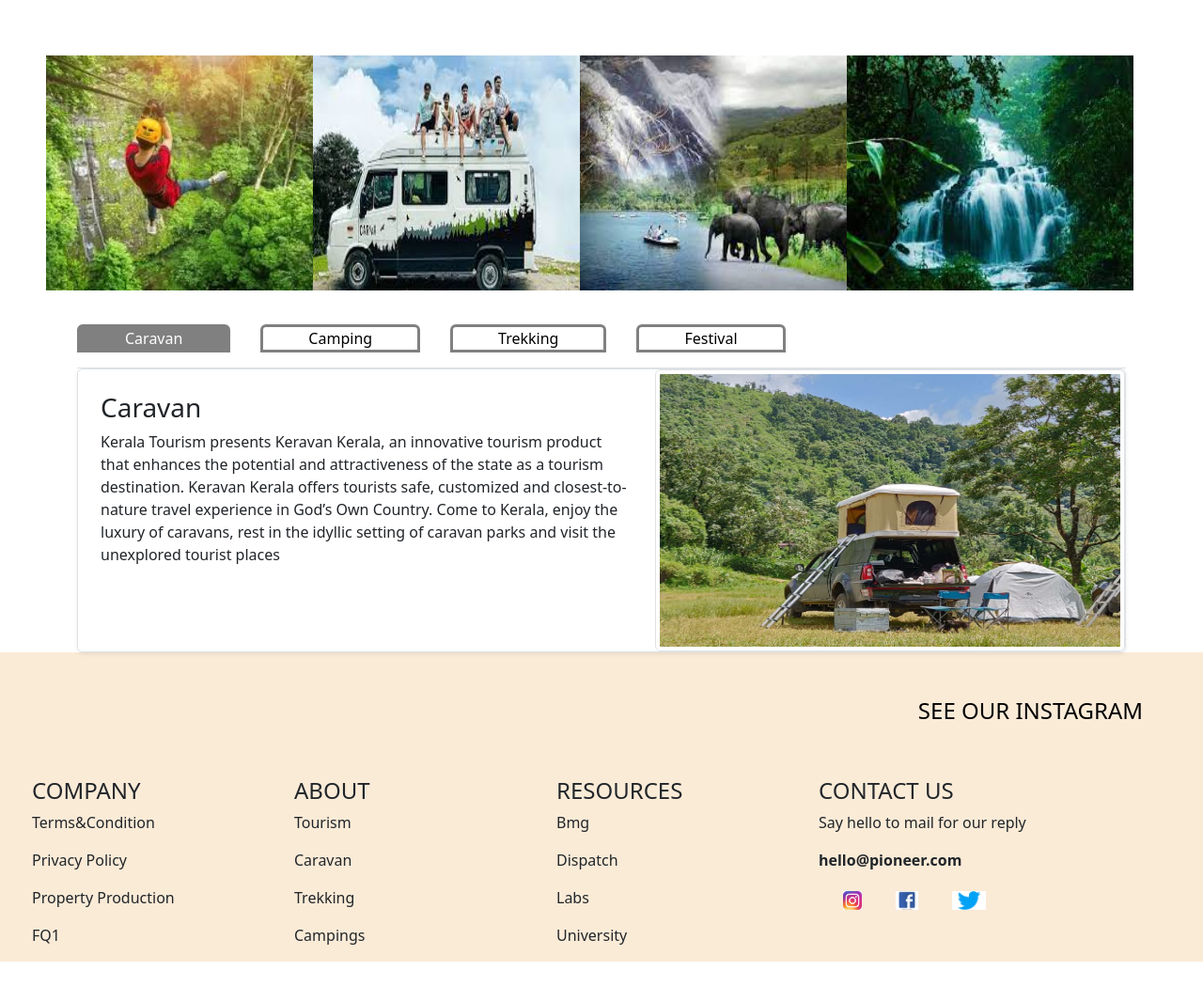
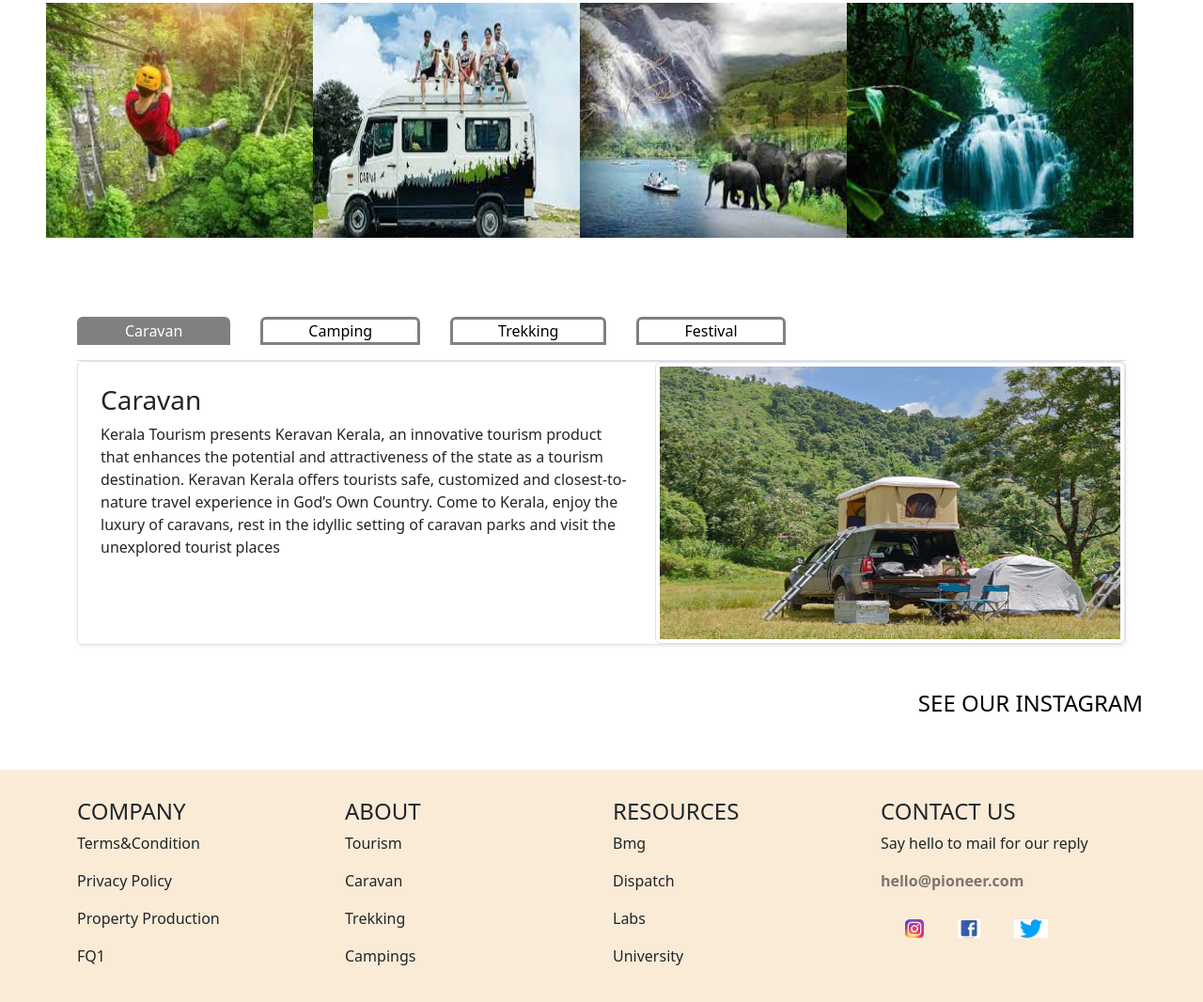
Before and after one commit to afsalbnukhalidh/project_two, a plain HTML site: page index.html in a window 1280 px wide. Shown: the part 582-1648 px from the top of the page at 94% size. Before the commit the page ends 1605 px from the top, so only its background shows below. Drawn offline with Linux system fonts and the light colour scheme.

Commit message:
completed front page

```diff
--- a/index.html
+++ b/index.html
@@ -11,7 +11,7 @@
     <link href="assets/dist/css/bootstrap.min.css" rel="stylesheet">
     <link href="project-two.css" rel="stylesheet">
 <body>
-  <nav class="navbar navbar-expand-md navbar-dark bg-dark" aria-label="Fourth navbar example">
+  <nav class="navbar navbar-expand-md navbar-dark bg-dark fixed-top" aria-label="Fourth navbar example">
     <div class="container">
       <a class="navbar-brand" href="#">Crowne tourism</a>
       <button class="navbar-toggler" type="button" data-bs-toggle="collapse" data-bs-target="#ct-navbar" aria-controls="ct-navbar" aria-expanded="false" aria-label="Toggle navigation">
@@ -24,10 +24,10 @@
             <a class="nav-link active" aria-current="page" href="#">Home</a>
           </li>
           <li class="nav-item">
-            <a class="nav-link" href="#">Images</a>
+            <a class="nav-link" href="#pictures">Images</a>
           </li>
           <li class="nav-item">
-            <a class="nav-link">programs</a>
+            <a class="nav-link" href="#image">programs</a>
           </li>
         </ul>
       </div>
@@ -48,13 +48,13 @@
       <h2>About us</h2>
       <p><b>Crowne tourism</b> is a company based in <mark> KERALA</mark>. From past four years growing in travel industry we provide all types of travel services like Holiday Packages, pilgrims Packages, festival packages. The company provides suitable caravan for transport and accommodation also. We also have well experienced services for adventure activities like trekking, camping, river rafting etc. We believe in <i>Atithi Devo Bhava</i> and we are 24×7 at your service. Crowne tourism promises you to provide best of its services.</p>
       <div class="container-row image-padding">
-        <div class="col-lg-3 col-md-6 col-sm-12 image-specification"><img src="assets/dist/img/adventure.jfif"></div>
-        <div class="col-lg-3 col-md-6 col-sm-12 image-specification"><img src="assets/dist/img/cara.jfif"></div>
-        <div class="col-lg-3 col-md-6 col-sm-12 image-specification"><img src="assets/dist/img/w.jfif"></div>
-        <div class="col-lg-3 col-md-6 col-sm-12 image-specification"><img src="assets/dist/img/water-falls.jfif"></div>
+        <div class="col-lg-3 col-md-6 col-sm-12 col-12 image-specification" id="pictures"><img src="assets/dist/img/adventure.jfif"></div>
+        <div class="col-lg-3 col-md-6 col-sm-12 col-12 image-specification"><img src="assets/dist/img/cara.jfif"></div>
+        <div class="col-lg-3 col-md-6 col-sm-12 col-12 image-specification"><img src="assets/dist/img/w.jfif"></div>
+        <div class="col-lg-3 col-md-6 col-sm-12 col-12 image-specification"><img src="assets/dist/img/water-falls.jfif"></div>
       </div>
     </section>
-  <section class="lining">
+  <section class="lining mt-5"  id="image">
      <div class="container">
         <ul class="nav nav-tabs">
             <li class="nav-item"><a class="nav-link active" data-bs-toggle="tab" href="#caravan">Caravan</a></li>
@@ -114,12 +114,12 @@
             </div>
           </div>
       </div>
+    </section>
+    <section class="side-change">
+      <a href="https://www.instagram.com/afsalkkhalidh" target="_blank"><h4>SEE OUR INSTAGRAM</h4></a>
+    </section>
 
-    <div>
-      <a href="https://www.instagram.com/afsalkkhalidh" target="_blank" class="side-change"><h4>SEE OUR INSTAGRAM</h4></a>
-    </div>
 
-  </section>
   <footer class="foot-color">
     <div class="row container tb-content">
         <div class="col-lg-3 col-sm-6 col-12" >
@@ -146,10 +146,13 @@
         <div class="col-lg-3 col-sm-6 col-12">
           <h4>CONTACT US</h4>
           <p>Say hello to mail for our reply</p>
-          <p><b>hello@pioneer.com</b></p>
-           <p><button class="logo-content"><img src="assets/dist/img/insta.jpg"></button>
-            <button class="logo-content"><img src="assets/dist/img/face.jpg"></button>
-            <button class="logo-content"><img src="assets/dist/img/twitter.png"></button></p>
+          <a href="mailto:bnukhalidh@gmail.com" class="text-decoration-none text-black-50"><b>hello@pioneer.com</b></a>
+          <br>
+          <div class="mt-4">
+           <button class="logo-content"><a href="http://www.instagram.com/afsalkkhalidh" target="_blank"><img src="assets/dist/img/insta.jpg"></a></button>
+            <button class="logo-content"><a href="http://www.facebook.com/afsal.koottungal.5" target="_blank"><img src="assets/dist/img/face.jpg"></a></button>
+            <button class="logo-content"><a href="http://www.instagram.com/afsalkkhalidh" target="_blank"><img src="assets/dist/img/twitter.png"></a></button></p>
+          </div>
         </div>
     </div>
   </footer>
--- a/project-two.css
+++ b/project-two.css
@@ -74,20 +74,20 @@ body{
     padding: 0 3rem;
 }
 .side-change {
-    float: right;
-    margin: 3rem 4rem 3rem 0;
+    text-align: right;
+    padding: 3rem 4rem;
+}
+.side-change a {
     color: black;
     text-decoration: none;
-
 }
-.side-change:hover {
+.side-change a:hover {
     color: blue;
 }
 .tb-content{
     width: 100%;
-    position:relative;
-    margin-top: 50px;
-    margin-left: 10px;
+    margin: auto;
+    padding: 30px 0;
   }
   .logo-content {
     display: inline-block;
```
Also changed, not shown: assets/dist/img/tree-736885__480.webp (added).
